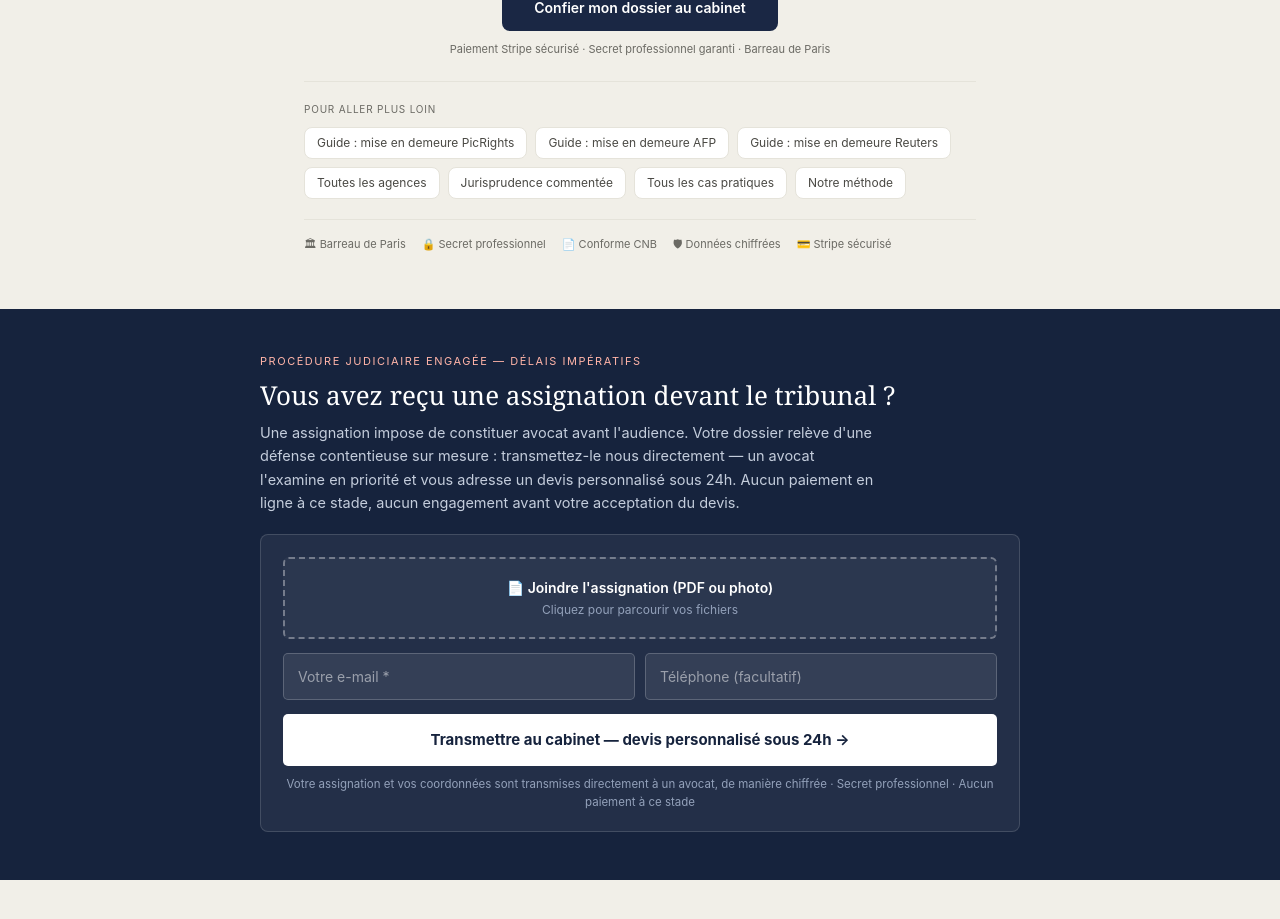
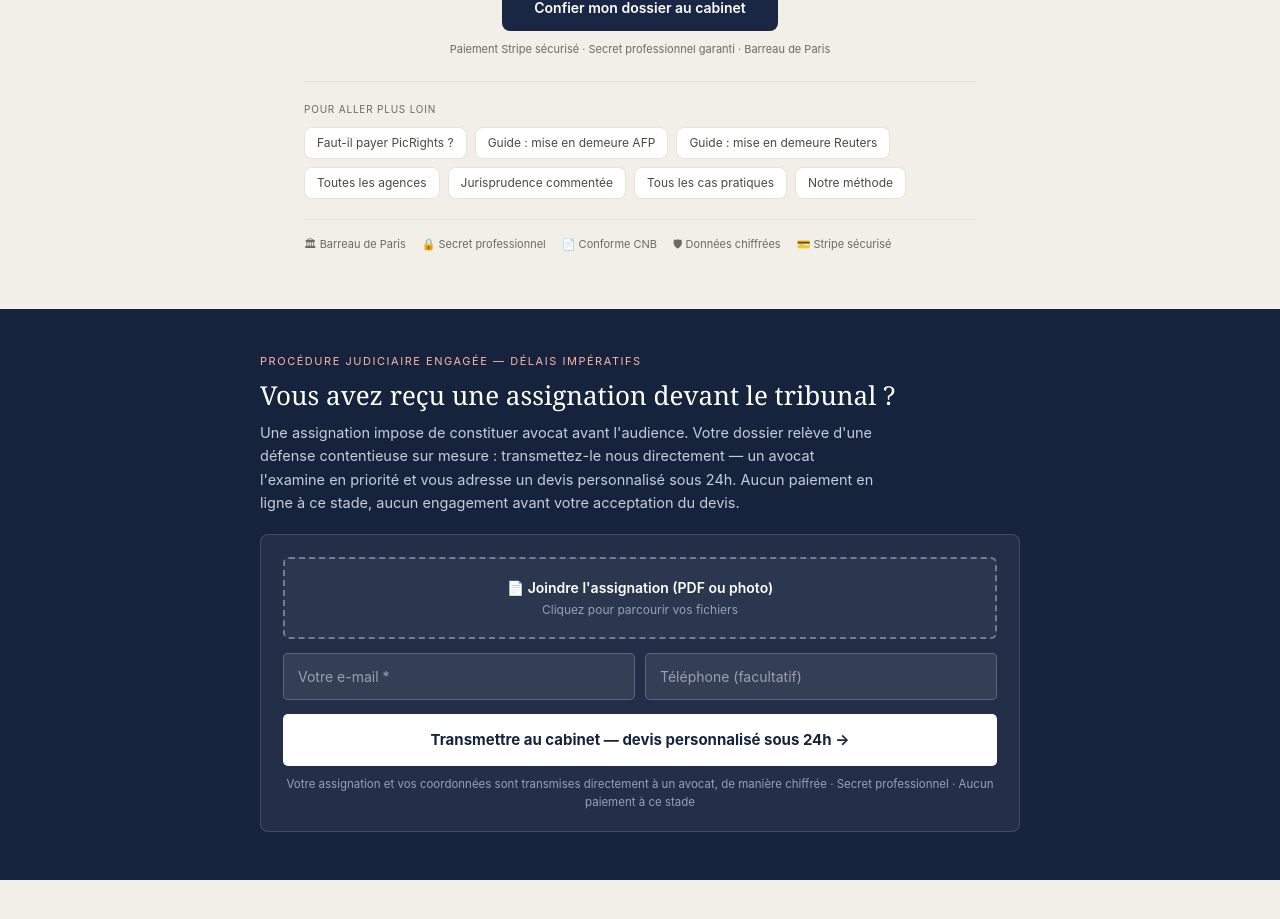
Before and after one commit to Alexandre127/lazaregue-site-picrights, a Next.js app: page /litige-afp-picrights in a window 1280 px wide. Shown: the part 4974-5893 px from the top of the page. Built offline with nearby package versions, Linux system fonts and the light colour scheme.

Commit message:
SEO Option A: nav + footer + home pointent la landing pour 'picrights' (conversion) ; pilier /picrights/ alimenté uniquement par les articles (longue traîne). Fix lien /afp/ -> /picrights-afp/

```diff
--- a/app/components/Footer.js
+++ b/app/components/Footer.js
@@ -4,7 +4,7 @@ const cols = [
   {
     titre: 'Guides',
     liens: [
-      ['PicRights', '/picrights/'],
+      ['PicRights', '/litige-afp-picrights/'],
       ['AFP', '/picrights-afp/'],
       ['Reuters', '/reuters/'],
       ['Getty Images', '/getty-images/'],
--- a/app/components/Nav.js
+++ b/app/components/Nav.js
@@ -11,7 +11,7 @@ const menu = [
   {
     label: 'Guides',
     children: [
-      { label: 'PicRights', href: '/picrights/' },
+      { label: 'PicRights', href: '/litige-afp-picrights/' },
       { label: 'AFP', href: '/picrights-afp/' },
       { label: 'Reuters', href: '/reuters/' },
       { label: 'Getty Images', href: '/getty-images/' },
--- a/app/litige-afp-picrights/page.js
+++ b/app/litige-afp-picrights/page.js
@@ -265,7 +265,7 @@ export default function Home() {
         <div style={{ borderTop: '0.5px solid var(--border)', padding: '20px 0' }}>
           <div style={s.label}>Pour aller plus loin</div>
           <div style={{ display: 'flex', flexWrap: 'wrap', gap: 8 }}>
-            {[['Guide : mise en demeure PicRights', '/picrights/'], ['Guide : mise en demeure AFP', '/afp/'], ['Guide : mise en demeure Reuters', '/reuters/'], ['Toutes les agences', '/agences/'], ['Jurisprudence commentée', '/jurisprudence/'], ['Tous les cas pratiques', '/cas-pratiques/'], ['Notre méthode', '/notre-methode/']].map(([label, href]) => (
+            {[['Faut-il payer PicRights ?', '/picrights/faut-il-payer-picrights/'], ['Guide : mise en demeure AFP', '/picrights-afp/'], ['Guide : mise en demeure Reuters', '/reuters/'], ['Toutes les agences', '/agences/'], ['Jurisprudence commentée', '/jurisprudence/'], ['Tous les cas pratiques', '/cas-pratiques/'], ['Notre méthode', '/notre-methode/']].map(([label, href]) => (
               <Link key={href} href={href} style={{ fontSize: 12, color: 'var(--secondary)', background: 'white', border: '0.5px solid var(--border)', borderRadius: 8, padding: '6px 12px', textDecoration: 'none' }}>{label}</Link>
             ))}
           </div>
```
